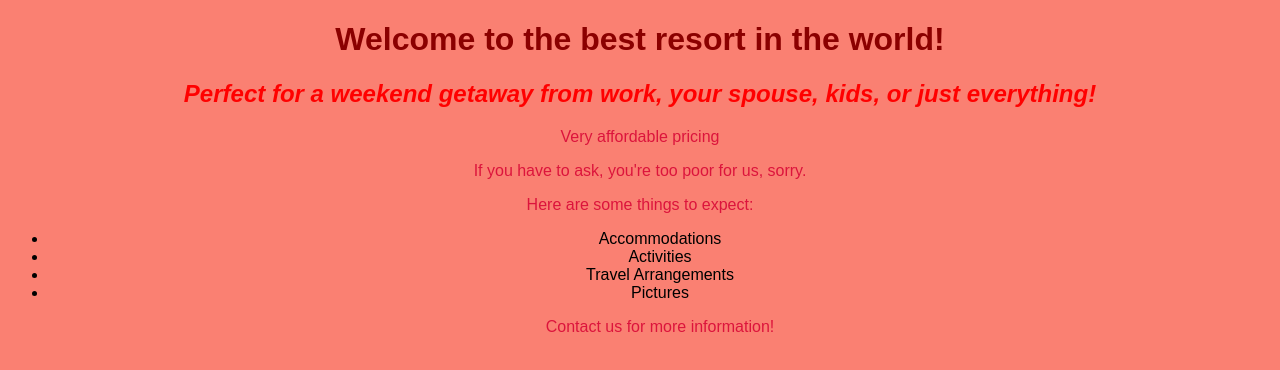
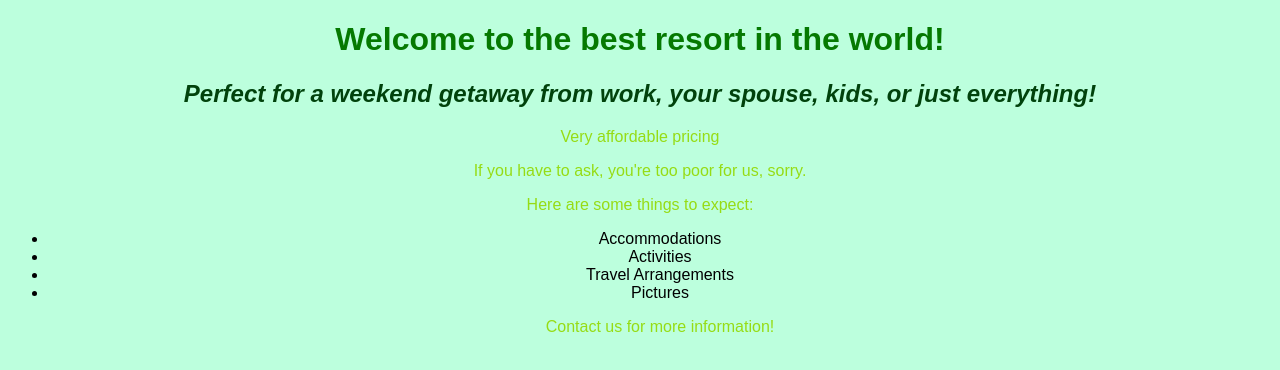
Before and after one commit to Tiffany713/resort-website, a plain HTML site: page index.html in a window 1280 px wide. Drawn offline with Linux system fonts and the light colour scheme.

Commit message:
Add style to green_theme branch.

```diff
--- a/css/styles.css
+++ b/css/styles.css
@@ -1,18 +1,18 @@
 h1 {
-  color: darkred;
+  color: rgb(5, 121, 1);
   }
 
 h2 {
   font-style: italic;
-  color: red;
+  color: rgb(1, 66, 12);
 }
 
 p {
-  color: crimson;
+  color: rgb(150, 220, 20);
 }
 
 body {
-  background-color: salmon;
+  background-color: rgb(188, 255, 221);
   font-family: sans-serif;
   text-align: center;
 }
```
